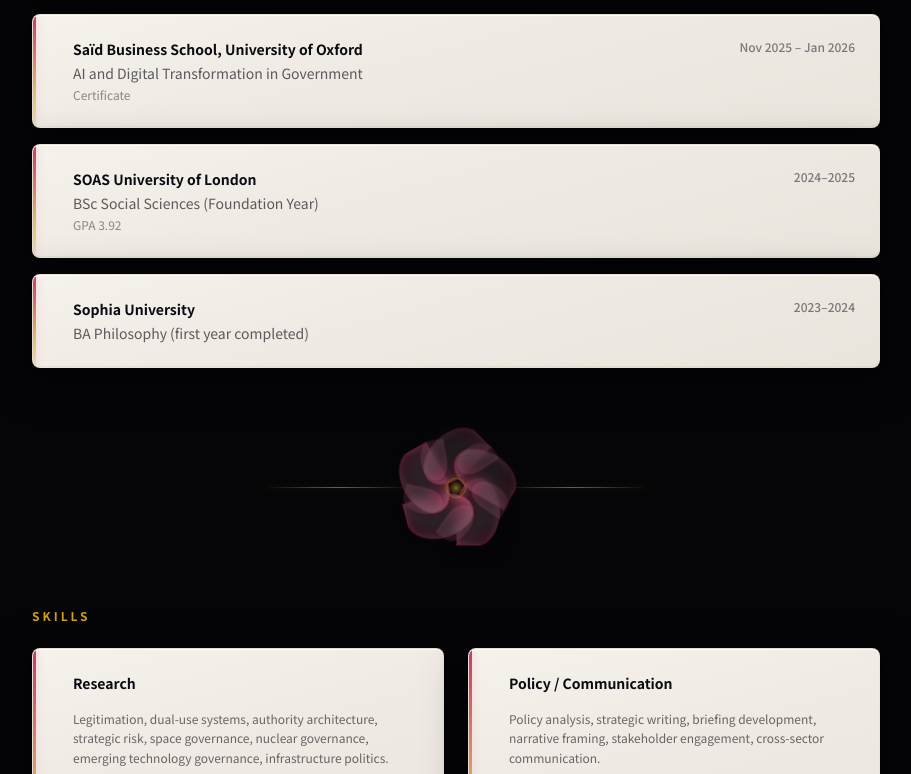
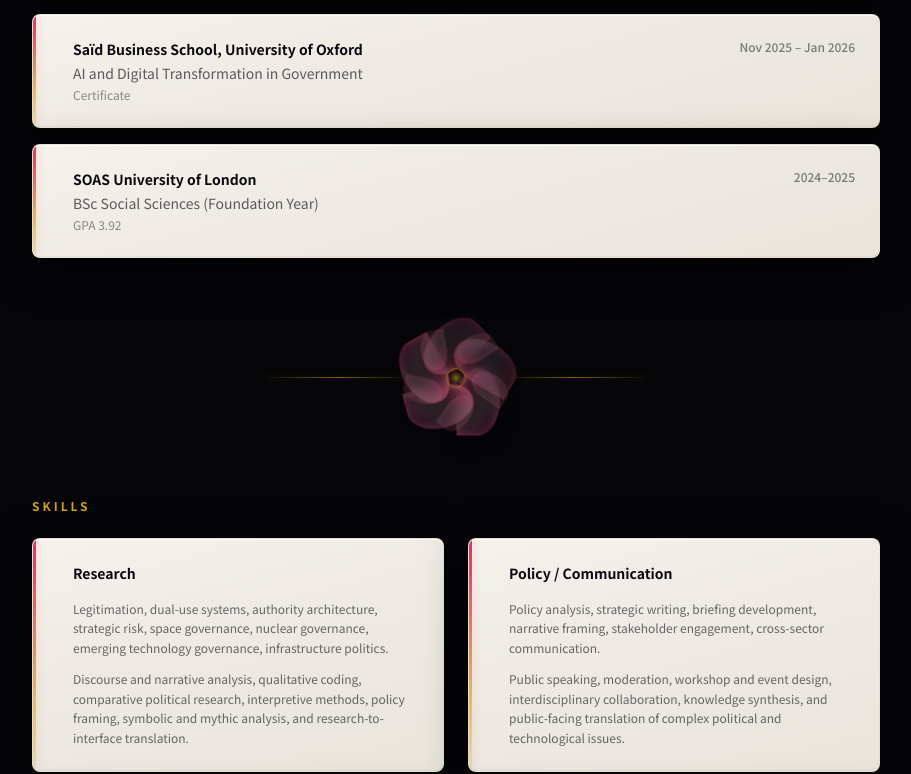
Before and after one commit to rskyex/portfolio, a Next.js app: page /about in a window 1280 px wide. Shown: the part 1587-2361 px from the top of the page, without its empty margins (184-1095 px from the left). Built offline with nearby package versions, Linux system fonts and the light colour scheme; a web font is replaced by a local one.

Commit message:
Remove Sophia University from education section
https://claude.ai/code/session_01RhAejMxyiLfubjcdpqeuBS

```diff
--- a/src/app/about/page.tsx
+++ b/src/app/about/page.tsx
@@ -66,7 +66,6 @@ export default function AboutPage() {
               { institution: 'London School of Economics (University of London)', degree: 'BSc Politics and International Relations', period: '2025–2026' },
               { institution: 'Saïd Business School, University of Oxford', degree: 'AI and Digital Transformation in Government', period: 'Nov 2025 – Jan 2026', detail: 'Certificate' },
               { institution: 'SOAS University of London', degree: 'BSc Social Sciences (Foundation Year)', period: '2024–2025', detail: 'GPA 3.92' },
-              { institution: 'Sophia University', degree: 'BA Philosophy (first year completed)', period: '2023–2024' },
             ].map((edu, i) => (
               <div key={i} className="card-washi card-washi-about p-6 relative overflow-hidden">
                 <div className="glow-bar absolute left-0 top-0 bottom-0" />
```
